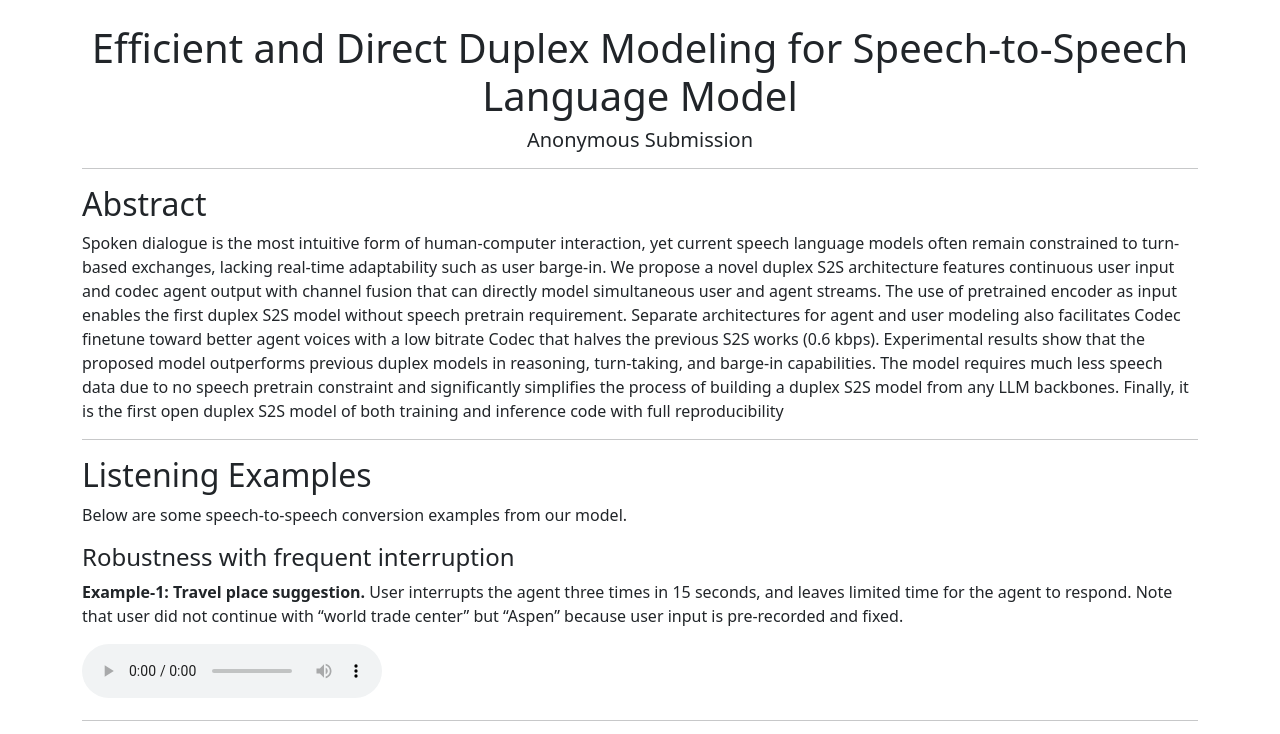
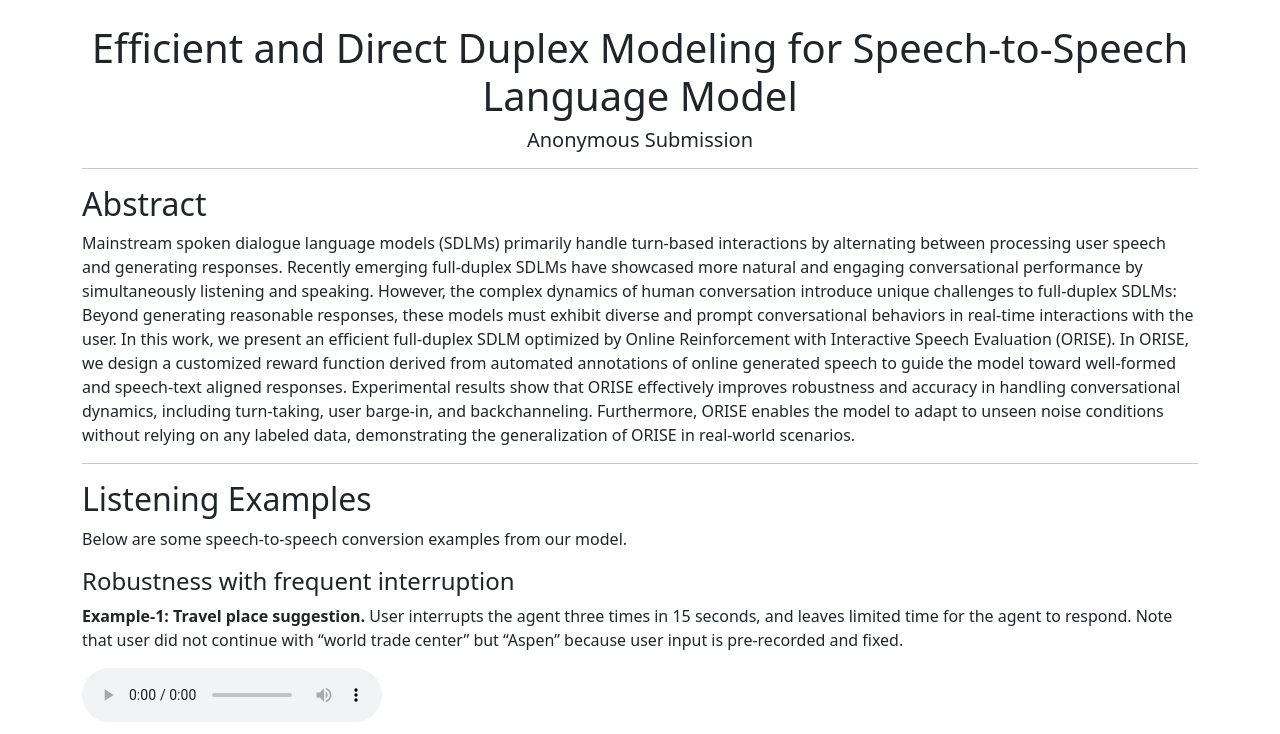
Before and after one commit to 2025anonymous1/COLM-demo, a plain HTML site: page index.html in a window 1280 px wide. Shown: the top 734 px of the page. Drawn offline with nearby package versions, Linux system fonts and the light colour scheme.

Commit message:
Update index.html

```diff
--- a/index.html
+++ b/index.html
@@ -3,7 +3,7 @@
 <head>
     <meta charset="UTF-8">
     <meta name="viewport" content="width=device-width, initial-scale=1.0">
-    <title>Efficient and Direct Duplex Modeling for Speech-to-Speech Language Model</title>
+    <title>Reinforcement Learning Enhanced Full-Duplex Spoken Dialogue Language Models for Conversational Interactions</title>
     <link rel="stylesheet" href="https://cdn.jsdelivr.net/npm/bootstrap@5.3.0/dist/css/bootstrap.min.css">
 </head>
 <body>
@@ -15,7 +15,7 @@
 
         <section id="abstract">
             <h2>Abstract</h2>
-            <p>Spoken dialogue is the most intuitive form of human-computer interaction, yet current speech language models often remain constrained to turn-based exchanges, lacking real-time adaptability such as user barge-in. We propose a novel duplex S2S architecture features continuous user input and codec agent output with channel fusion that can directly model simultaneous user and agent streams. The use of pretrained encoder as input enables the first duplex S2S model without speech pretrain requirement. Separate architectures for agent and user modeling also facilitates Codec finetune toward better agent voices with a low bitrate Codec that halves the previous S2S works (0.6 kbps). Experimental results show that the proposed model outperforms previous duplex models in reasoning, turn-taking, and barge-in capabilities. The model requires much less speech data due to no speech pretrain constraint and significantly simplifies the process of building a duplex S2S model from any LLM backbones. Finally, it is the first open duplex S2S model of both training and inference code with full reproducibility</p>
+            <p>Mainstream spoken dialogue language models (SDLMs) primarily handle turn-based interactions by alternating between processing user speech and generating responses. Recently emerging full-duplex SDLMs have showcased more natural and engaging conversational performance by simultaneously listening and speaking. However, the complex dynamics of human conversation introduce unique challenges to full-duplex SDLMs: Beyond generating reasonable responses, these models must exhibit diverse and prompt conversational behaviors in real-time interactions with the user. In this work, we present an efficient full-duplex SDLM optimized by Online Reinforcement with Interactive Speech Evaluation (ORISE). In ORISE, we design a customized reward function derived from automated annotations of online generated speech to guide the model toward well-formed and speech-text aligned responses. Experimental results show that ORISE effectively improves robustness and accuracy in handling conversational dynamics, including turn-taking, user barge-in, and backchanneling. Furthermore, ORISE enables the model to adapt to unseen noise conditions without relying on any labeled data, demonstrating the generalization of ORISE in real-world scenarios. </p>
         </section>
 
         <hr>
```
